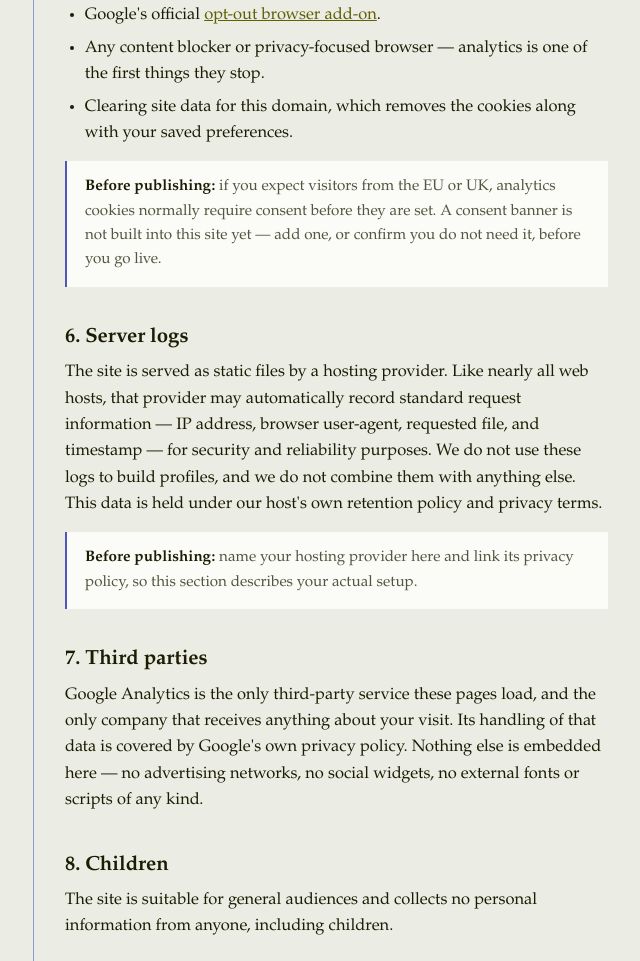
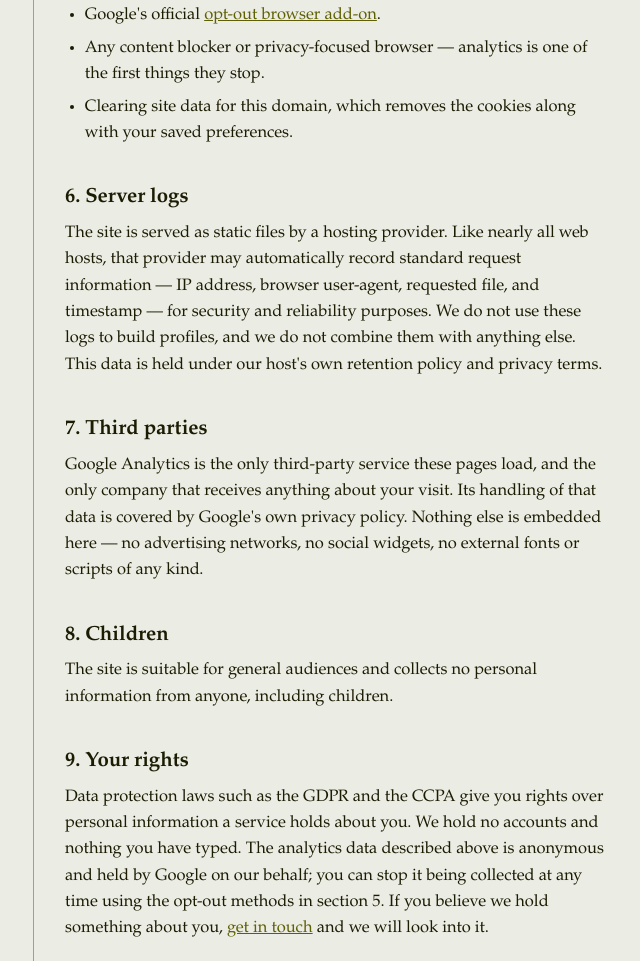
Before and after one commit to aimzer0ne/cursivee-app, a plain HTML site: page privacy.html in a window 1280 px wide. Shown: the part 1605-2566 px from the top of the page, without its empty margins (199-839 px from the left). Drawn offline with Linux system fonts and the light colour scheme.

Commit message:
Full upload to current state

```diff
--- a/privacy.html
+++ b/privacy.html
@@ -103,14 +103,8 @@
       <li>Any content blocker or privacy-focused browser — analytics is one of the first things they stop.</li>
       <li>Clearing site data for this domain, which removes the cookies along with your saved preferences.</li>
     </ul>
-    <p class="callout"><strong>Before publishing:</strong> if you expect visitors from the EU or UK, analytics
-      cookies normally require consent before they are set. A consent banner is not built into this site yet
-      — add one, or confirm you do not need it, before you go live.</p>
-
     <h2>6. Server logs</h2>
     <p>The site is served as static files by a hosting provider. Like nearly all web hosts, that provider may automatically record standard request information — IP address, browser user-agent, requested file, and timestamp — for security and reliability purposes. We do not use these logs to build profiles, and we do not combine them with anything else. This data is held under our host's own retention policy and privacy terms.</p>
-    <p class="callout"><strong>Before publishing:</strong> name your hosting provider here and link its privacy policy, so this section describes your actual setup.</p>
-
     <h2>7. Third parties</h2>
     <p>Google Analytics is the only third-party service these pages load, and the only company that
       receives anything about your visit. Its handling of that data is covered by Google's own privacy
```
